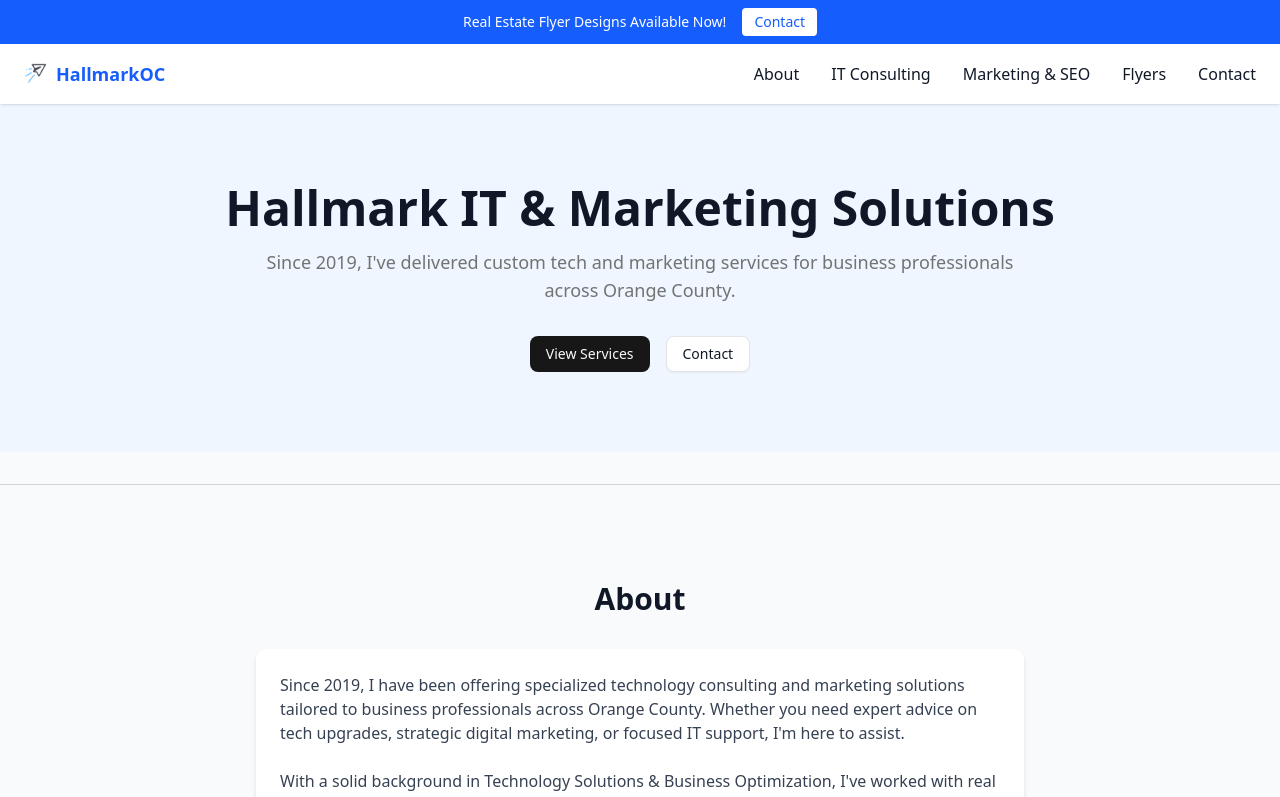
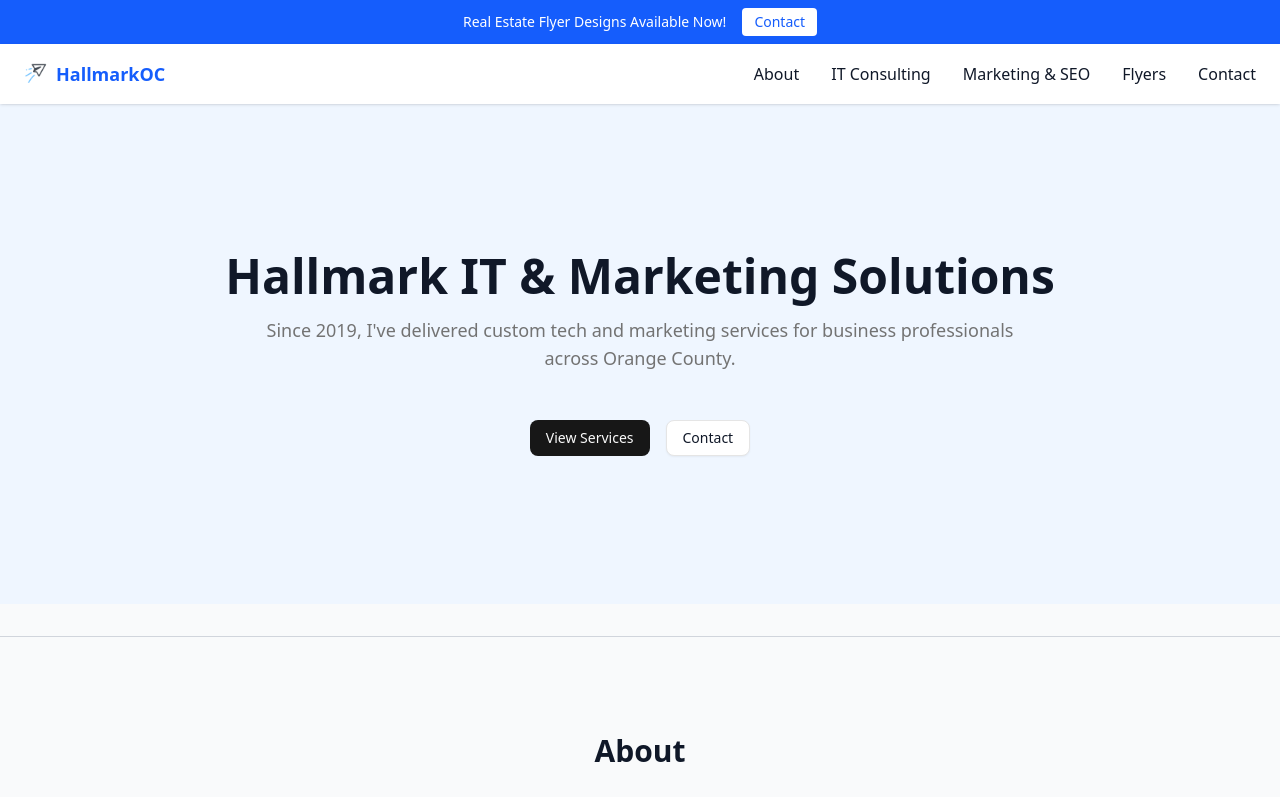
Before and after one commit to ashworth3/hallmarkoc, a Next.js app: page / in a window 1280 px wide. Shown: the top 797 px of the page. Built offline with nearby package versions, Linux system fonts and the light colour scheme.

Commit message:
fixed hero section position

```diff
--- a/app/page.tsx
+++ b/app/page.tsx
@@ -108,7 +108,7 @@ export default function Home() {
         )}
       </nav>
       {/* Hero / Home */}
-      <section id="home" className="py-20 px-4 text-center bg-blue-50">
+      <section id="home" className="min-h-125 py-20 px-4 flex flex-col justify-center text-center bg-blue-50">
         <motion.h1
           className="text-4xl md:text-5xl font-bold mb-4"
           initial={{ opacity: 0, y: -20 }}
```
